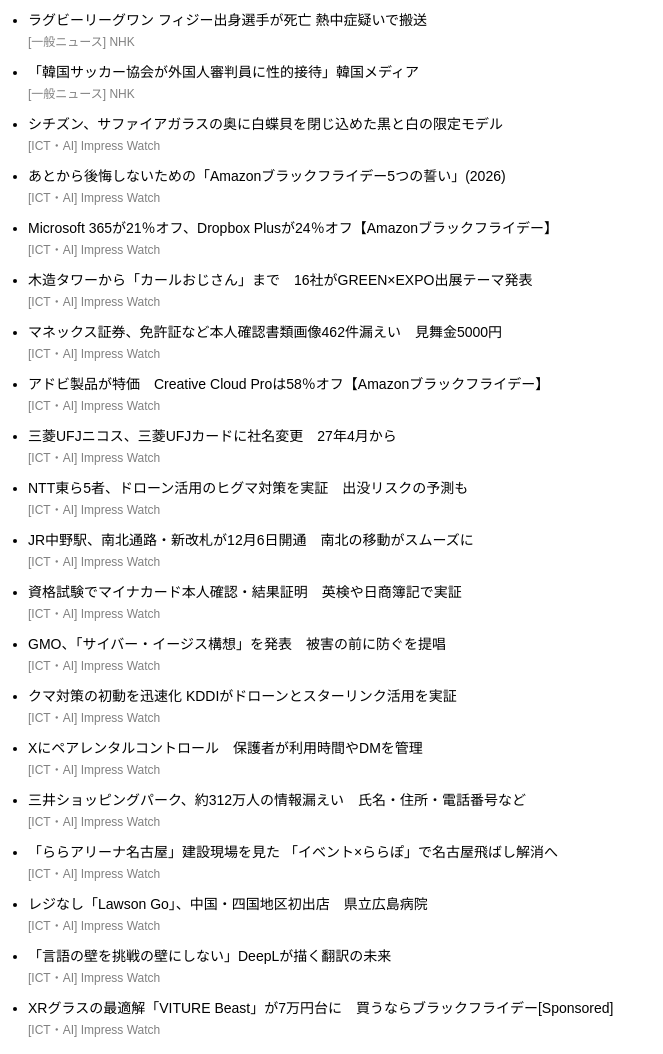
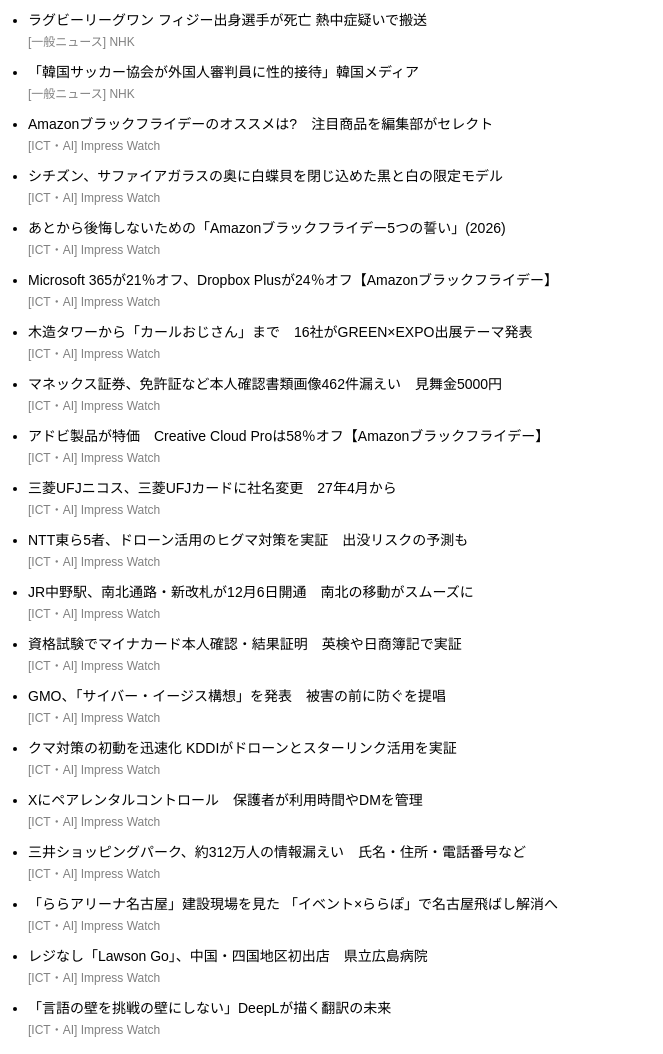
Before and after one commit to hama2016ap-art/education-ict-news, a plain HTML site: page index.html in a window 1280 px wide. Shown: the part 1568-2622 px from the top of the page, without its empty margins (0-663 px from the left). Drawn offline with Linux system fonts and the light colour scheme.

Commit message:
Auto update news

```diff
--- a/index.html
+++ b/index.html
@@ -61,7 +61,7 @@ a:hover {
 <h1>教育ICTニュース</h1>
 
 <div class="update">
-最終更新: 2026-11-28 10:50:16
+最終更新: 2026-11-28 19:04:58
 </div>
 
 <h2>★ 注目ニュース</h2>
@@ -363,6 +363,16 @@ KDDI、Xのデータ利用で包括契約　通信品質向上や法人向けサ
 </li>
 
 <li>
+<a href="https://www.watch.impress.co.jp/docs/news/2160168.html">
+Amazonブラックフライデーのオススメは?　注目商品を編集部がセレクト
+</a>
+<br>
+<span class="source">
+[ICT・AI] Impress Watch
+</span>
+</li>
+
+<li>
 <a href="https://www.watch.impress.co.jp/docs/news/2160126.html">
 シチズン、サファイアガラスの奥に白蝶貝を閉じ込めた黒と白の限定モデル
 </a>
@@ -532,16 +542,6 @@ Xにペアレンタルコントロール　保護者が利用時間やDMを管
 </span>
 </li>
 
-<li>
-<a href="https://www.watch.impress.co.jp/docs/topic/special/2157222.html">
-XRグラスの最適解「VITURE Beast」が7万円台に　買うならブラックフライデー[Sponsored]
-</a>
-<br>
-<span class="source">
-[ICT・AI] Impress Watch
-</span>
-</li>
-
 </ul>
 
 </body>
```
